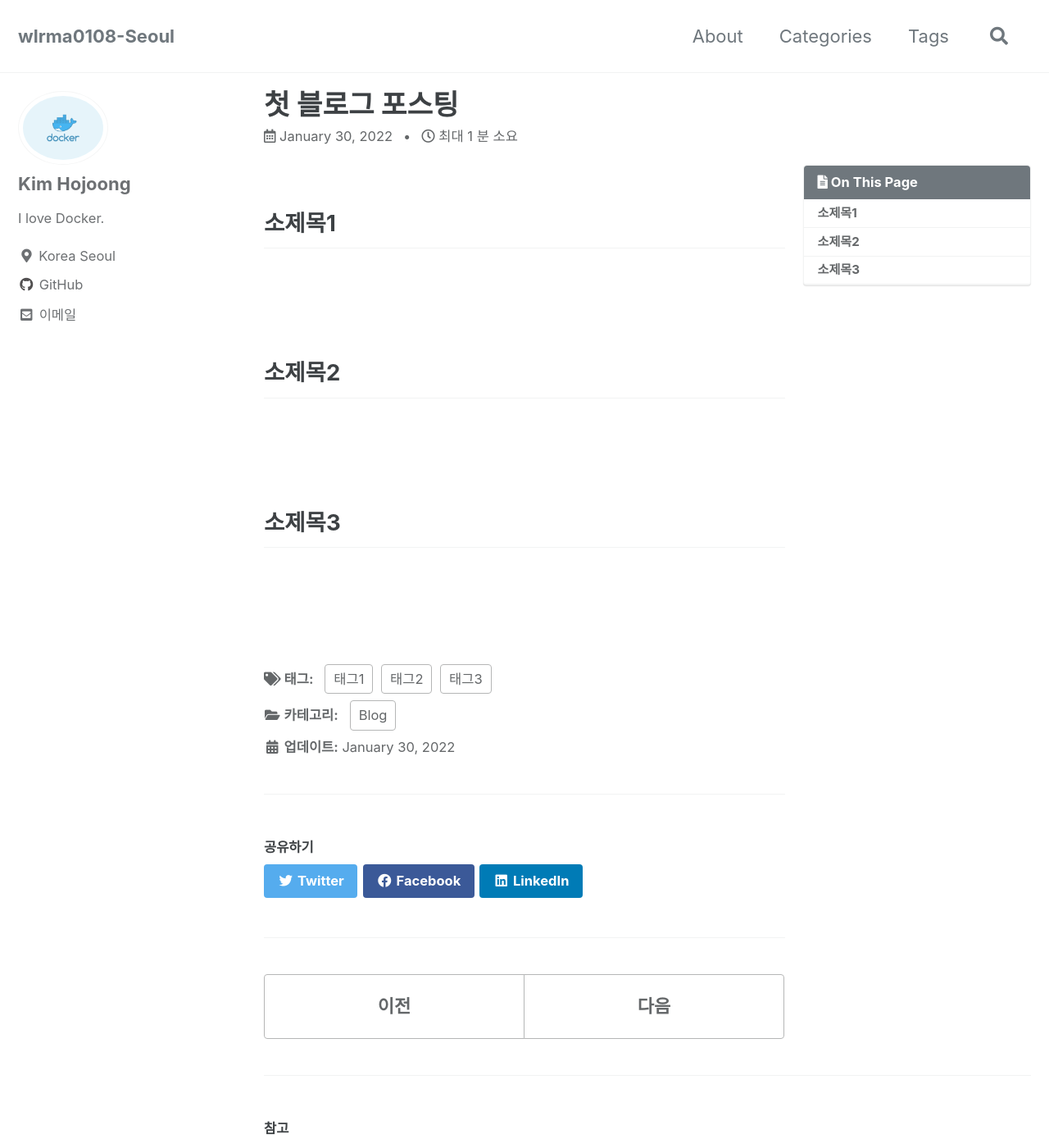
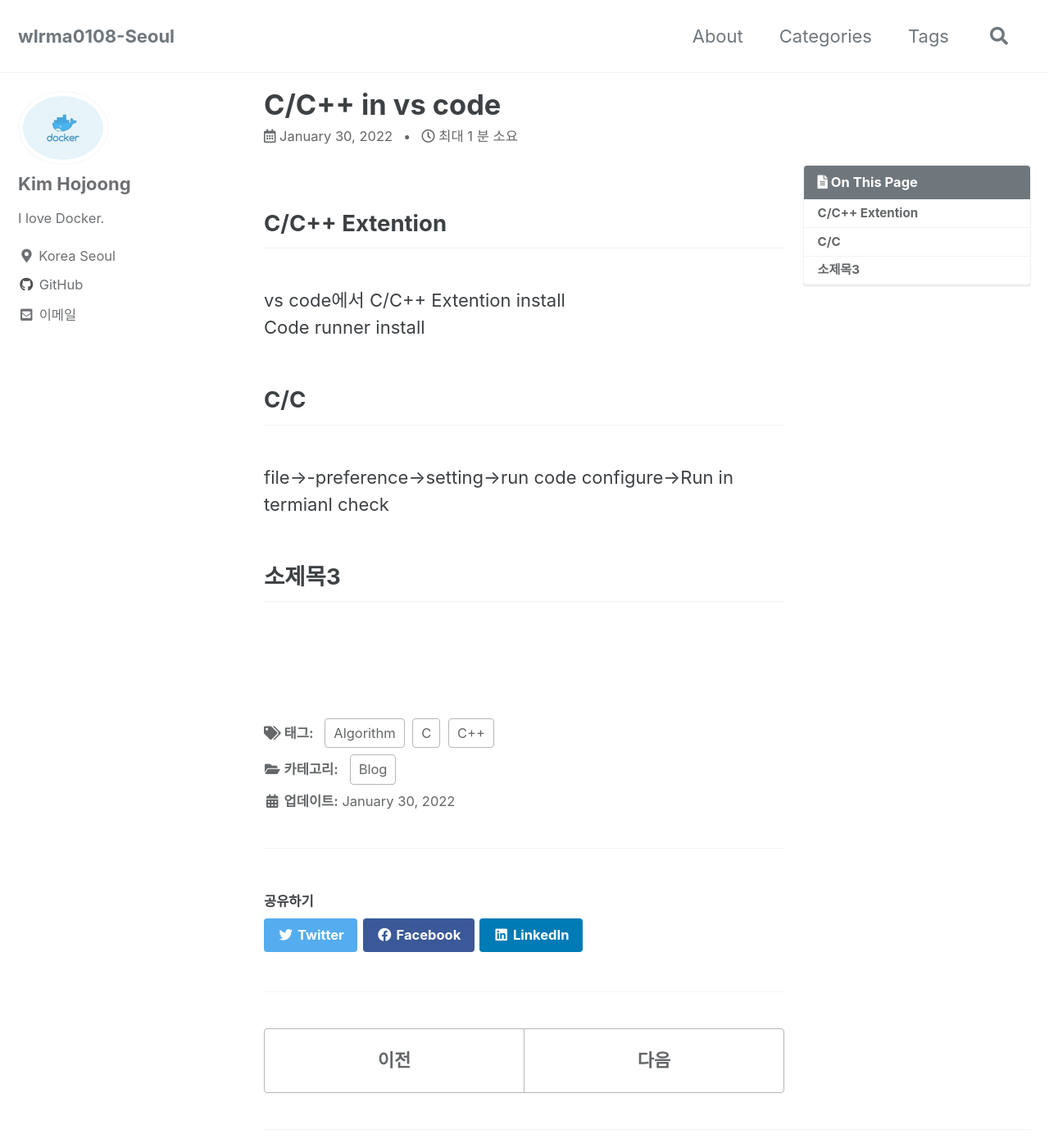
Before and after one commit to wlrma0108/wlrma0108.github.io, a Jekyll site: the page built from _posts/2022-01-30-gdsc.md, in a window 1280 px wide and 1400 px high. Shown: the whole window at 82% size. Built offline with Jekyll 4.4.1, drawn with Linux system fonts in a browser that asks for light colours; cached includes are drawn as plain includes.

Commit message:
Update 2022-01-30-gdsc.md

```diff
--- a/_posts/2022-01-30-gdsc.md
+++ b/_posts/2022-01-30-gdsc.md
@@ -1,21 +1,21 @@
 ---
-title: "첫 블로그 포스팅"
-excerpt: "블로그 포스팅을 시작했습니다."
+title: "C/C++ in vs code"
+excerpt: "compile in vs code."
 toc: true
 toc_sticky: true
 categories:
   - Blog
 tags:
-  - 태그1
-  - 태그2
-  - 태그3
+  - C
+  - C++
+  - Algorithm
 published: true
 ---
-## 소제목1
-<br>
-<br>
-## 소제목2
-<br>
+## C/C++ Extention
+<br> vs code에서 C/C++ Extention install
+<br> Code runner install
+## C/C
+<br> file->-preference->setting->run code configure->Run in termianl check
 <br>
 ## 소제목3
 <br>
```
